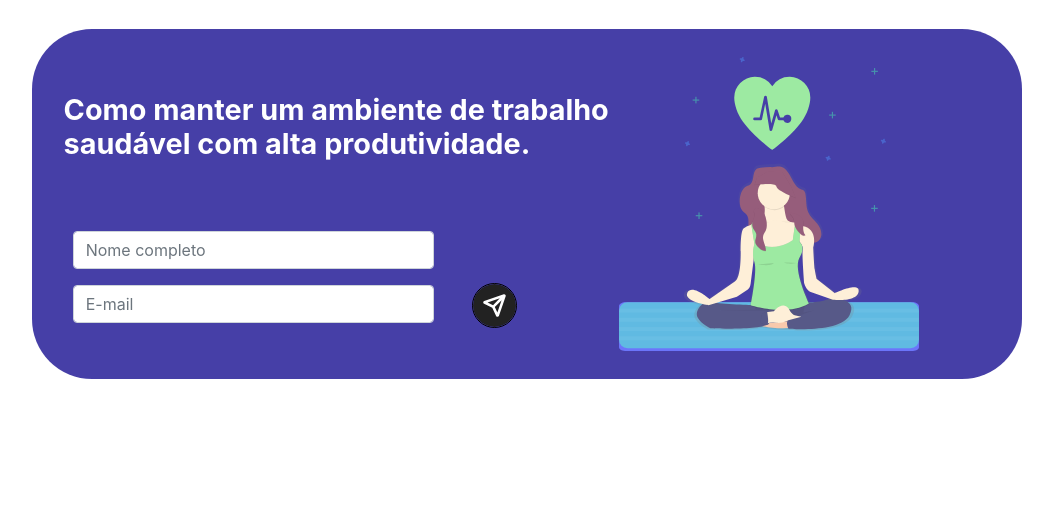
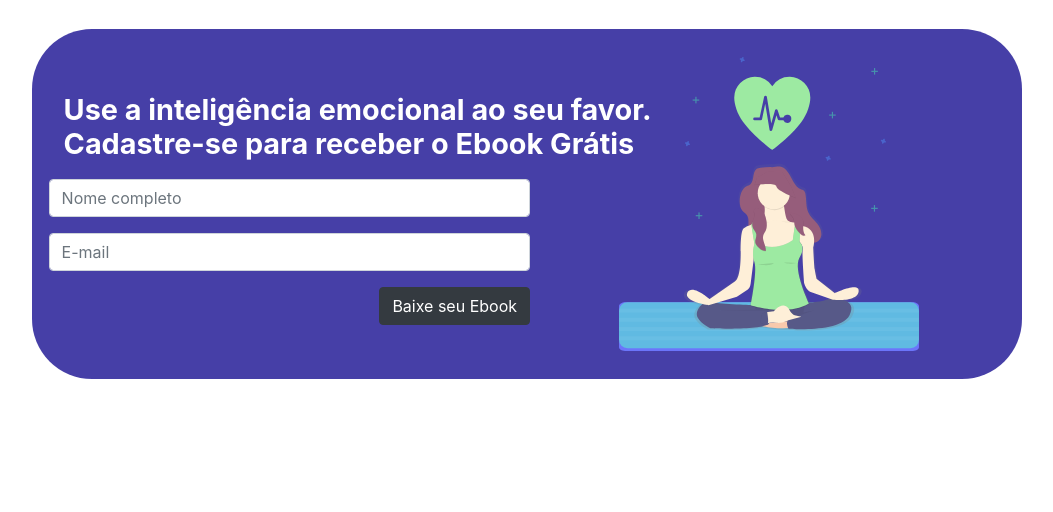
Before and after one commit to llucaslleall/HungerGamas, a PHP site: page / in a window 1280 px wide. Shown: the part 78-590 px from the top of the page, without its empty margins (113-1166 px from the left). Run offline with PHP 8.4, Linux system fonts and the light colour scheme.

Commit message:
Alterando o CTA
Ajustando o call to action para reverter o pouco tempo na página

```diff
--- a/css/media.css
+++ b/css/media.css
@@ -25,6 +25,15 @@
     .texto {
         width: 150px;
         display:flex;
+    }
+
+    .jumbotron-with-background {
+        background-size: 215px;
+        padding-right: 2px;
+    }
+
+    #texto-chamada {
+        font-size: 1.4em;
     }
 }
 
--- a/css/principal.css
+++ b/css/principal.css
@@ -231,7 +231,7 @@ footer {
     width: 70%;
     line-height: 1.2;
     font-weight: bold;
-    margin-bottom: 8%;
+    margin-bottom: 2%;
 }
 
 #texto-chamada-pequeno {
@@ -316,7 +316,7 @@ footer {
 .aparecer-medio {
     display: none;
     width: 100%;
-    padding: 0 4% 0 8%;
+    padding: 0 4% 0 4%;
 }
 
 .icone {
--- a/index.html
+++ b/index.html
@@ -55,16 +55,15 @@
                   <!-- jumbotron -->
                 <div class="row" id="topo">
                   <div class="sumir-grande">
-                    <div id="texto-chamada-pequeno"> Como manter um ambiente de trabalho saudável com alta produtividade. </div>
+                    <div id="texto-chamada-pequeno"> Use a inteligência emocional ao seu favor. Cadastre-se para receber o Ebook Grátis </div>
                   </div>
                   <div class="jumbotron jumbotron-with-background">
                     <div class="sumir-pequeno">
-                      <div class="text-white" id="texto-chamada"> Como manter um ambiente de trabalho saudável com alta produtividade. </div>
+                      <div class="text-white" id="texto-chamada"> Use a inteligência emocional ao seu favor. Cadastre-se para receber o Ebook Grátis </div>
                     </div>
                     <div class="sumir-medio">
                     <div id="caixa-form" class="row">
                       <form id="formulario"  method="POST" action="https://smtl.gama.academy/leads/7f2b9632-dcac-11ea-91f1-99fb0c9231dc">
-                        <div class="caixa-campos">
                         <div class="form-group">
                           <input
                             type="text"
@@ -88,12 +87,9 @@
                           >
                         </div>
                         <input name="redirectTo" type="hidden" value="https://maisaude.co/form" />
-                        </div>
-                        <div class="caixa-send">
-                          <button type="submit" class="btn" id="bnt-enviar" data-toggle="modal" data-target="#thankyouModal">
-                            <img src="./img/botao-enviar-header-web.svg" alt="..." id="img-botao">
+                        <button type="submit" class="btn btn-dark" id="bnt-enviar" data-toggle="modal" data-target="#thankyouModal">
+                          Baixe seu Ebook
                         </button>
-                        </div>
                       </form>
                     </div>
                   </div>
@@ -102,7 +98,6 @@
                   <div class="aparecer-medio">
                     <div id="caixa-form" class="row">
                       <form id="formulario"  method="POST" action="https://smtl.gama.academy/leads/7f2b9632-dcac-11ea-91f1-99fb0c9231dc">
-                        <div class="caixa-campos">
                           <div class="form-group">
                             <input
                               type="text"
@@ -126,12 +121,9 @@
                             >
                           </div>
                           <input name="redirectTo" type="hidden" value="https://maisaude.co/form" />
-                        </div>
-                        <div class="caixa-send">
-                          <button type="submit" class="btn" id="bnt-enviar" data-toggle="modal" data-target="#thankyouModal">
-                            <img src="./img/botao-enviar-header-web.svg" alt="..." id="img-botao">
+                          <button type="submit" class="btn btn-dark" id="bnt-enviar" data-toggle="modal" data-target="#thankyouModal">
+                            Baixe seu Ebook
                           </button>
-                        </div>
                       </form>
                     </div>
                   </div>
```
Lines whose indentation alone changed are shown as unchanged.
